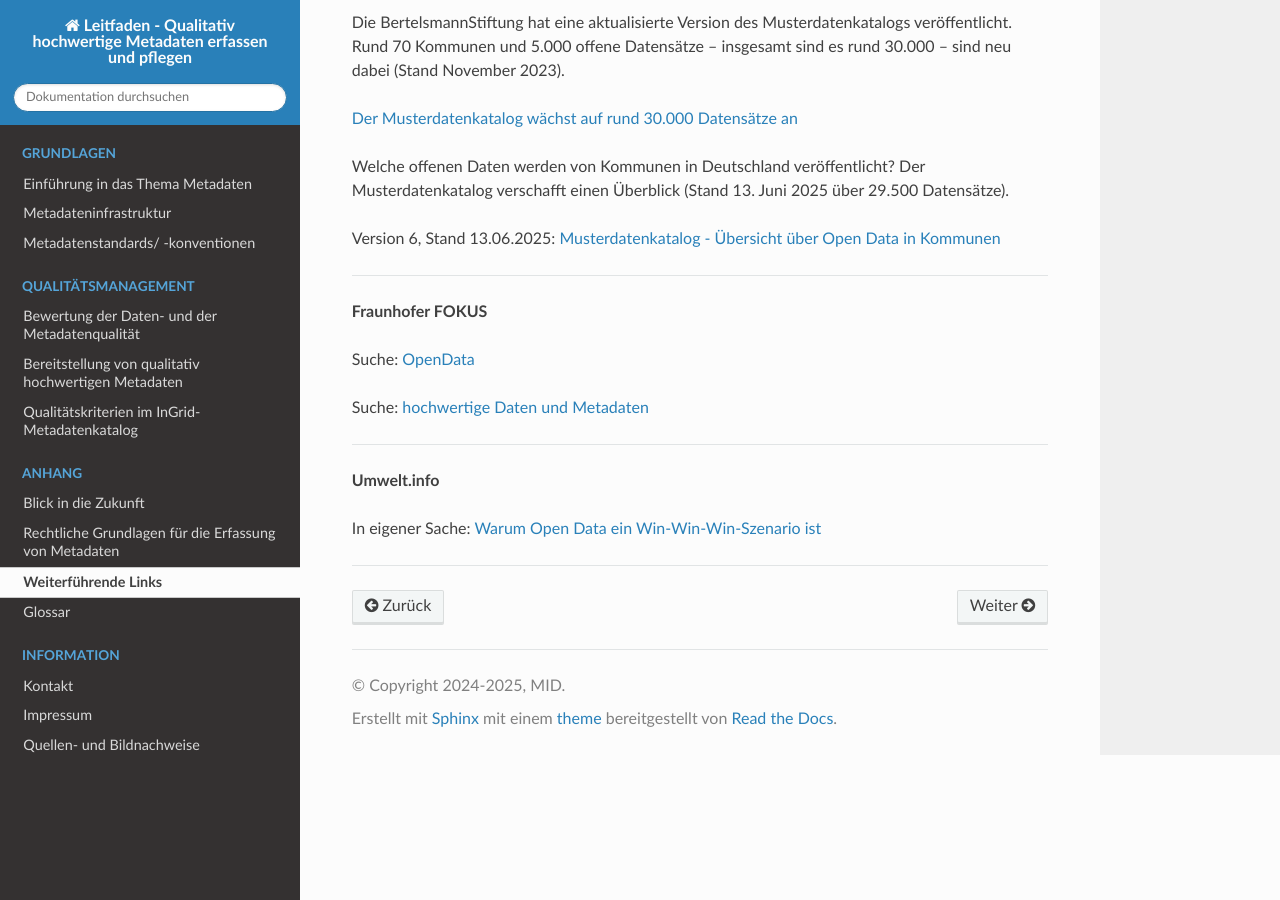
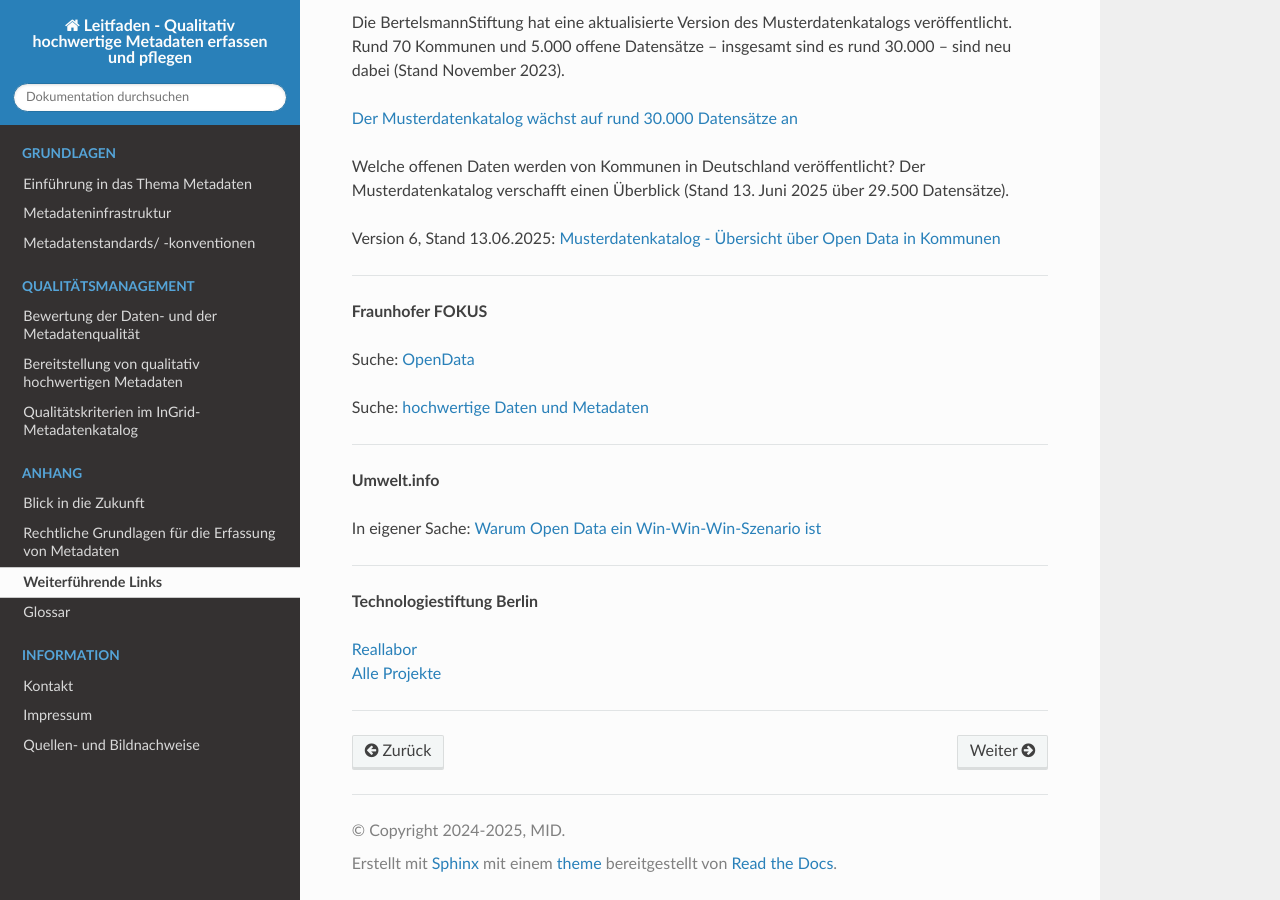
Before and after one commit to tomiwo/ingrid-mdk-st-high-quality-metadata, a Sphinx documentation site: the page built from docs/anhang/links.rst, in a window 1280 px wide and 900 px high, scrolled down 1689 px. Built offline with Sphinx 7.4.7 and the Read the Docs theme 3.1.0, drawn with Linux system fonts in a browser that asks for light colours.

Commit message:
Update links.rst

```diff
--- a/docs/anhang/links.rst
+++ b/docs/anhang/links.rst
@@ -104,3 +104,10 @@
 In eigener Sache:  `Warum Open Data ein Win-Win-Win-Szenario ist <https://umwelt.info/de/artikel/eigener-sache-warum-open-data-ein-win-win-win-szenario-ist>`_
 
 ------------------------------------------------------------------------------
+
+**Technologiestiftung Berlin**
+
+| `Reallabor <https://www.technologiestiftung-berlin.de/reallabor>`_
+| `Alle Projekte <https://www.technologiestiftung-berlin.de/projekte>`_
+
+------------------------------------------------------------------------------
```
